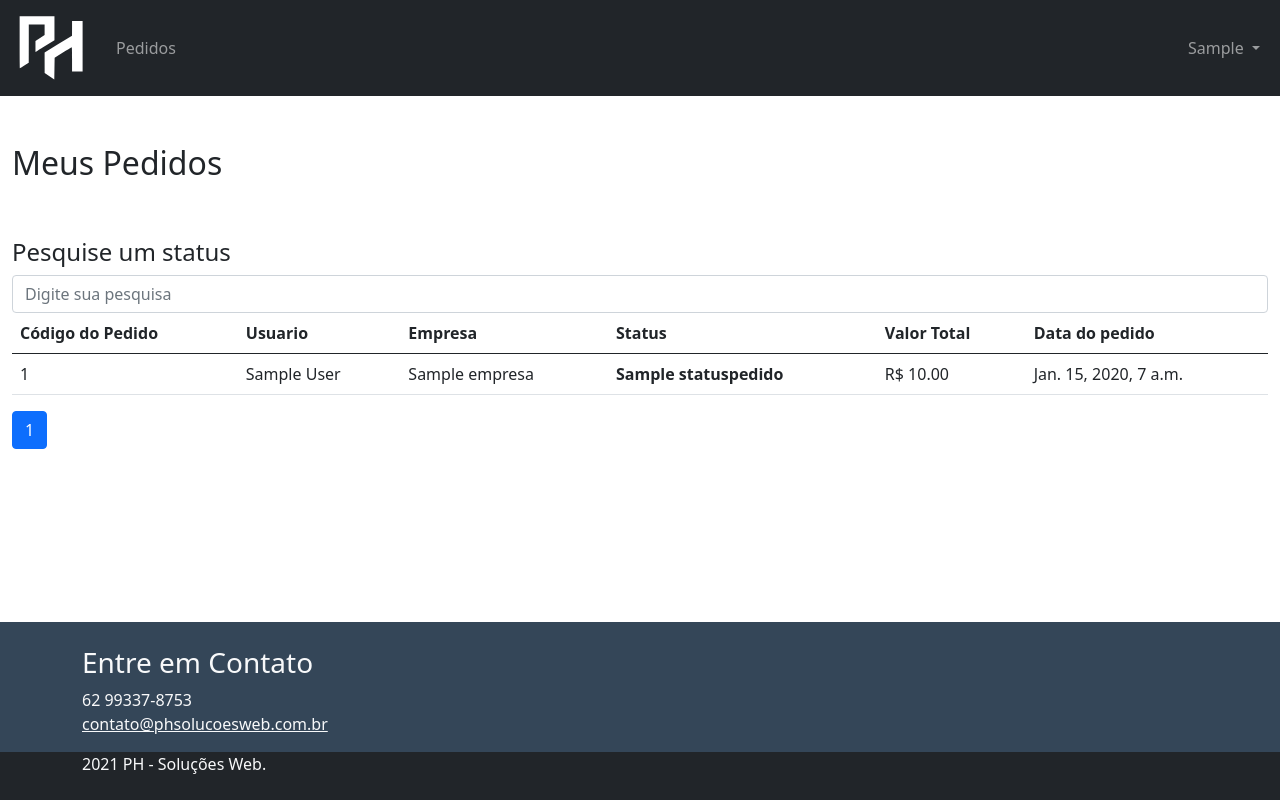
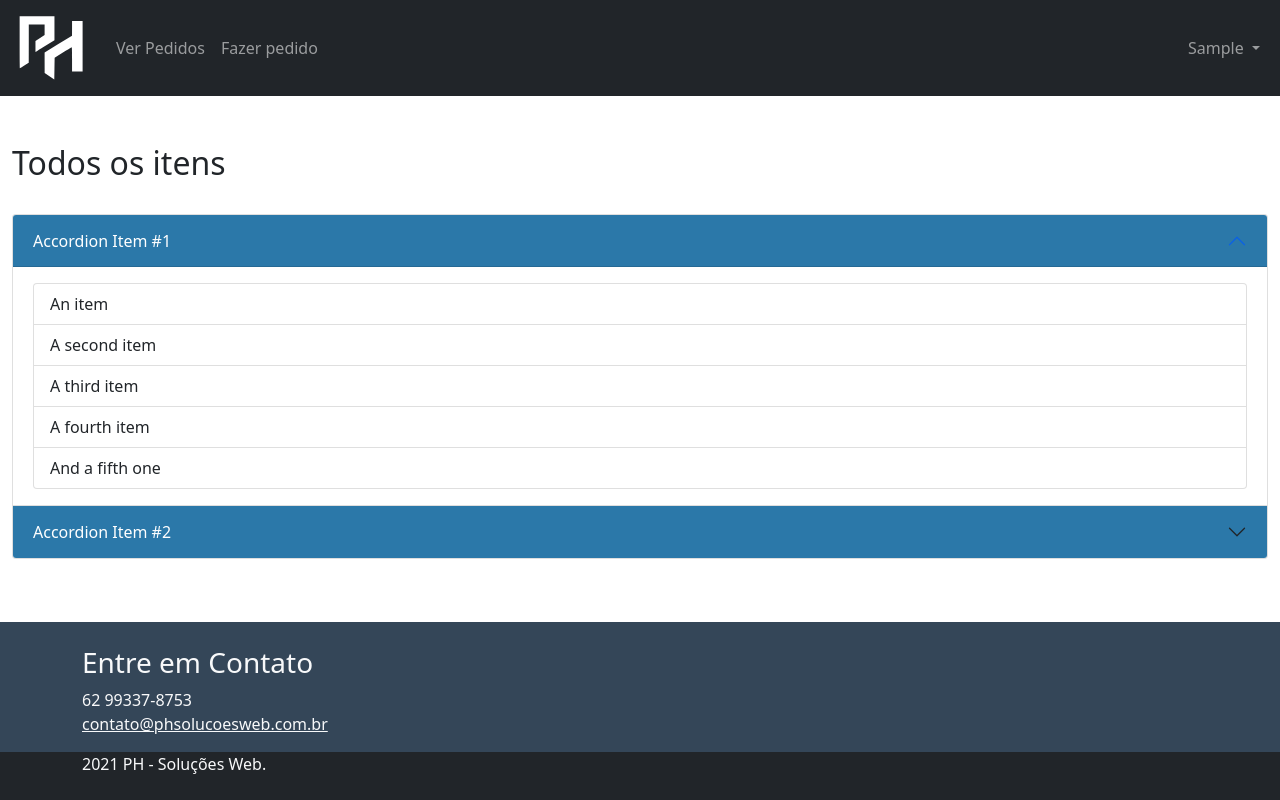
Before and after one commit to phswdjango/pedidos-django-rest, a Django app: page /pedidos/ in a window 1280 px wide. Run offline with Django 3.2, Linux system fonts and the light colour scheme; a user stored in the database is signed in; tables that the repository leaves empty hold one stand-in row (values such as "Sample post"); some libraries are stand-ins or nearby versions.

Commit message:
Instalei o pillow. Mudei pagina, ulr, e view de "pedidos" para ver_pedidos. Criei pagina fazer_pedido, e setei para ser o redirect apos o login.

```diff
--- a/phsw_site/base/static/css/style.css
+++ b/phsw_site/base/static/css/style.css
@@ -25,3 +25,8 @@ padding-top: 200px;
 .footer-bottom{
     background-color: #212529;
 }
+
+.accordion-item .accordion-button  {
+    background-color: rgb(43, 120, 169);
+    color: #ffffff;
+}
--- a/phsw_site/base/templates/base/base.html
+++ b/phsw_site/base/templates/base/base.html
@@ -43,7 +43,10 @@
             <div class="collapse navbar-collapse" id="navbarSupportedContent">
                 <ul class="navbar-nav me-auto mb-2 mb-lg-0">
                     <li class="nav-item">
-                        <a class="nav-link" href="{% url 'pedidos:pedidos' %}">Pedidos</a>
+                        <a class="nav-link" href="{% url 'pedidos:ver_pedidos' %}">Ver Pedidos</a>
+                    </li>
+                    <li class="nav-item">
+                        <a class="nav-link" href="{% url 'pedidos:fazer_pedido' %}">Fazer pedido</a>
                     </li>
                 </ul>
             </div>
--- a/phsw_site/base/urls.py
+++ b/phsw_site/base/urls.py
@@ -1,4 +1,4 @@
-from django.urls import path, include
+from django.urls import path
 from phsw_site.base import views
 
 app_name = 'base'
--- a/phsw_site/pedidos/facade.py
+++ b/phsw_site/pedidos/facade.py
@@ -1,6 +1,6 @@
-from . models import Pedido
+from .models import Pedido, Item, CategoriaItem
 # from django.shortcuts import get_object_or_404
-from django.db.models import Q, Value
+from django.db.models import Q, Value, Prefetch
 from django.db.models.functions import Concat
 
 def buscar_pedidos(request):
@@ -31,24 +31,13 @@ def buscar_pedidos(request):
     return Pedido.objects.order_by('-data_pedido').filter(fk_usuario=request.user).select_related(
         'fk_empresa', 'fk_status')
 
-    # if request.GET.get('termo'):
-    #     termo = request.GET.get('termo')
-    #     print("termo recebido: ", termo)
-    #     if request.user.is_agente_admin:
-    #         return Pedido.objects.order_by('-data_pedido').filter(fk_empresa=request.user.fk_empresa, fk_status__verbose_name=termo).select_related(
-    #             'fk_empresa', 'fk_status', 'fk_usuario')
-    #     return Pedido.objects.order_by('-data_pedido').filter(fk_usuario=request.user).select_related(
-    #         'fk_empresa', 'fk_status')
+
+def buscar_itens_por_categoria():
+    itens_ativados = Item.objects.filter(ativado=True)
+    return CategoriaItem.objects.prefetch_related(
+        Prefetch('item_set', queryset=itens_ativados, to_attr='itens')).all()
 
 
-
-
-    # usuario = User.objects.
-    # empresa =
-    # status =
-    # pedidos = Pedido.objects.order_by('data_pedido').prefetch_related(
-    #     Prefetch(), Prefetch(), Prefetch()
-    # ).all()
     # def trazer_modulos_com_aulas():  # prefetch_related serve pra evitar o N+1 em busca do lado 'N' pro lado '1'
     #     aulas_ordenadas = Aula.objects.order_by('order')
     #     return Modulo.objects.order_by('order').prefetch_related(
--- /dev/null
+++ b/phsw_site/pedidos/templates/pedidos/fazer_pedido.html
@@ -0,0 +1,68 @@
+{% extends 'base/base.html' %}
+{% load static %}
+{% block title %}PHSW - Pedidos{% endblock title %}
+{% block body%}
+<h2 class="mt-5">Todos os itens</h2>
+</br>
+<div class="accordion" id="accordionPanelsStayOpenExample">
+    <div class="accordion-item">
+        <h2 class="accordion-header" id="panelsStayOpen-headingOne">
+            <button class="accordion-button" type="button" data-bs-toggle="collapse" data-bs-target="#panelsStayOpen-collapseOne" aria-expanded="true"
+                    aria-controls="panelsStayOpen-collapseOne">
+                Accordion Item #1
+            </button>
+        </h2>
+        <div id="panelsStayOpen-collapseOne" class="accordion-collapse collapse show" aria-labelledby="panelsStayOpen-headingOne">
+            <div class="accordion-body">
+                <ul class="list-group">
+                    <li class="list-group-item">An item</li>
+                    <li class="list-group-item">A second item</li>
+                    <li class="list-group-item">A third item</li>
+                    <li class="list-group-item">A fourth item</li>
+                    <li class="list-group-item">And a fifth one</li>
+                </ul>
+            </div>
+        </div>
+    </div>
+    <div class="accordion-item">
+        <h2 class="accordion-header" id="panelsStayOpen-headingTwo">
+            <button class="accordion-button collapsed" type="button" data-bs-toggle="collapse" data-bs-target="#panelsStayOpen-collapseTwo" aria-expanded="false"
+                    aria-controls="panelsStayOpen-collapseTwo">
+                Accordion Item #2
+            </button>
+        </h2>
+        <div id="panelsStayOpen-collapseTwo" class="accordion-collapse collapse" aria-labelledby="panelsStayOpen-headingTwo">
+            <div class="accordion-body">
+                <ul class="list-group">
+                    <li class="list-group-item">An item</li>
+                    <li class="list-group-item">A second item</li>
+                    <li class="list-group-item">A third item</li>
+                    <li class="list-group-item">A fourth item</li>
+                    <li class="list-group-item">And a fifth one</li>
+                </ul>
+            </div>
+        </div>
+    </div>
+</div>
+
+</br>
+
+
+<!--_______________/paginação\___________________-->
+<nav aria-label="Page navigation example">
+    <ul class="pagination">
+        {% for pagina in pedidos.paginator.page_range %}
+        {% if pedidos.number == pagina %}
+        <li class="page-item active">
+            <a class="page-link" href="?page={{ pagina }}&termo={{ request.GET.termo }}">{{pagina}}</a>
+        </li>
+        {% else %}
+        <li class="page-item">
+            <a class="page-link" href="?page={{ pagina }}&termo={{ request.GET.termo }}">{{pagina}}</a>
+        </li>
+        {% endif %}
+
+        {% endfor %}
+    </ul>
+</nav>
+{% endblock body %}
--- a/phsw_site/pedidos/templates/pedidos/pedidos.html
+++ b/phsw_site/pedidos/templates/pedidos/ver_pedidos.html
@@ -6,7 +6,7 @@
 
 <br><br>
 <h4>Pesquise um status</h4>
-<form method="get" action="{% url 'pedidos:pedidos' %}">
+<form method="get" action="{% url 'pedidos:ver_pedidos' %}">
   <div class="form-group row">
     <div class="col-12">
       <input class="form-control"
--- a/phsw_site/pedidos/urls.py
+++ b/phsw_site/pedidos/urls.py
@@ -5,5 +5,6 @@ from phsw_site.pedidos import views
 app_name = 'pedidos'
 
 urlpatterns = [
-    path('', views.pedidos, name='pedidos'),
+    path('', views.fazer_pedido, name='fazer_pedido'),
+    path('ver-pedido/', views.ver_pedidos, name='ver_pedidos')
 ]
--- a/phsw_site/pedidos/views.py
+++ b/phsw_site/pedidos/views.py
@@ -5,9 +5,14 @@ from django.core.paginator import Paginator
 
 
 @login_required
-def pedidos(request):
+def ver_pedidos(request):
     pedidos_queryset = facade.buscar_pedidos(request)
     paginator = Paginator(pedidos_queryset, 3)
     page = request.GET.get('page')
     pedidos_paginator = paginator.get_page(page)
-    return render(request, 'pedidos/pedidos.html', context={'pedidos': pedidos_paginator})
+    return render(request, 'pedidos/ver_pedidos.html', context={'pedidos': pedidos_paginator})
+
+
+def fazer_pedido(request):
+    itens_queryset = facade.buscar_itens_por_categoria()
+    return render(request, 'pedidos/fazer_pedido.html', context={'itens': itens_queryset})
```
Also changed, not shown: 2 other files.
